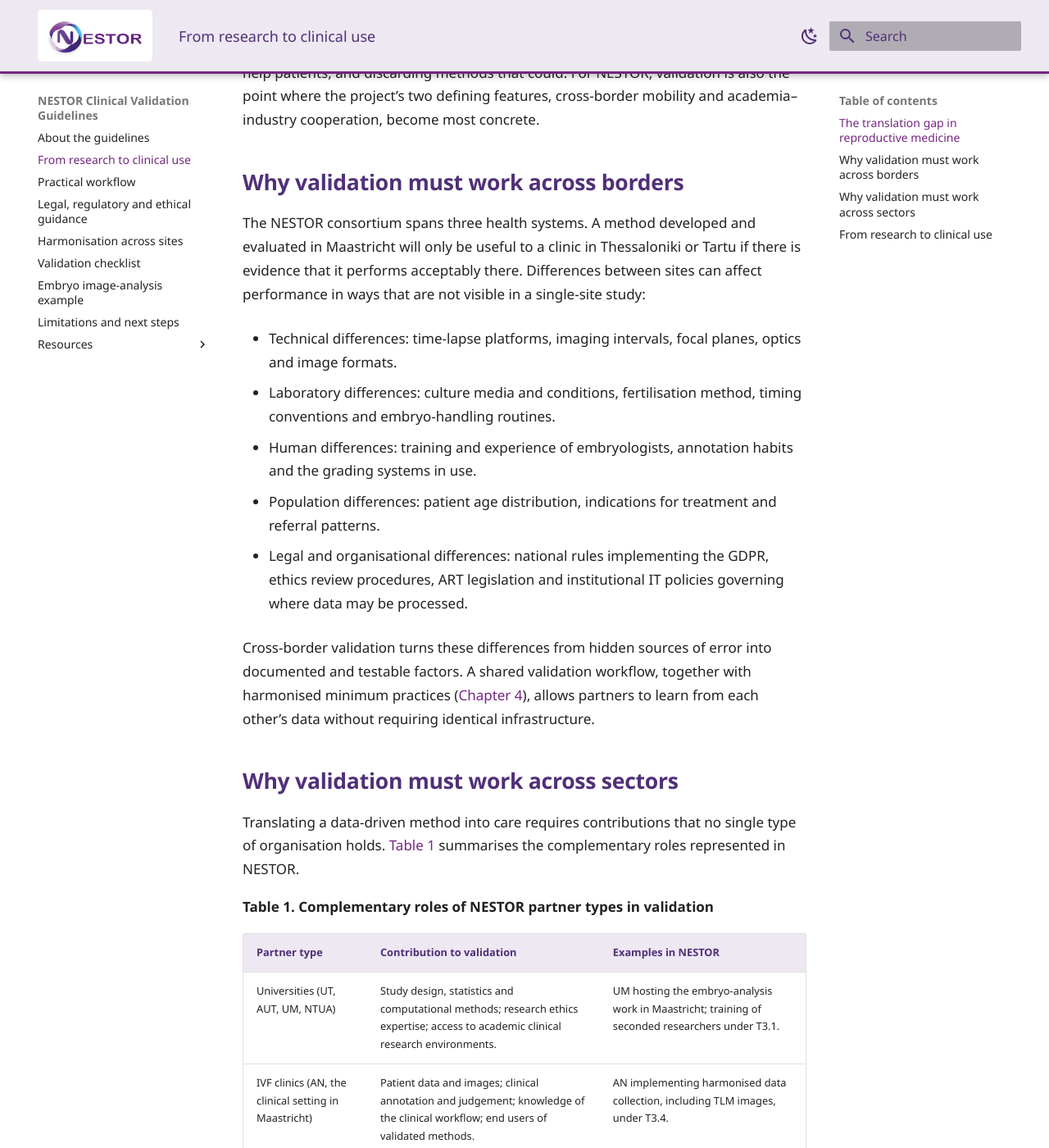
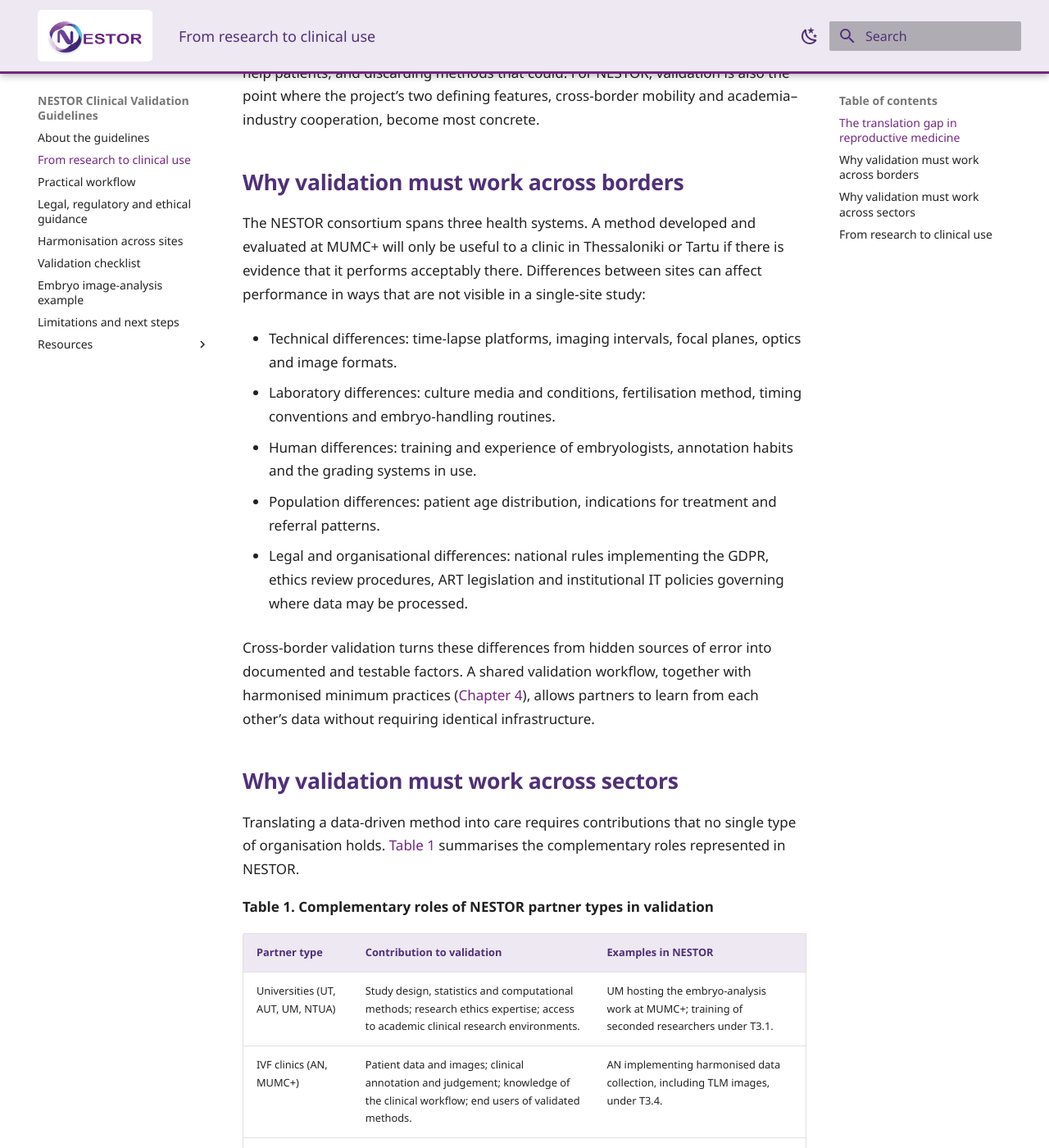
Before and after one commit to GeorgeKazakis/nestor-sops, an MkDocs documentation site: the page built from docs/clinical-translation.md, in a window 1280 px wide and 1400 px high, scrolled down 628 px. Shown: the whole window at 82% size. Built offline with MkDocs 1.6.1 and Material for MkDocs 9.7.7, drawn with Linux system fonts in a browser that asks for light colours; some of the changed text lies outside the part shown.

Commit message:
Update institution names to MUMC+ and Celvia

```diff
--- a/docs/clinical-translation.md
+++ b/docs/clinical-translation.md
@@ -12,7 +12,7 @@ Rigorous validation is how the field avoids both errors: adopting methods that d
 
 ## Why validation must work across borders
 
-The NESTOR consortium spans three health systems. A method developed and evaluated in Maastricht will only be useful to a clinic in Thessaloniki or Tartu if there is evidence that it performs acceptably there. Differences between sites can affect performance in ways that are not visible in a single-site study:
+The NESTOR consortium spans three health systems. A method developed and evaluated at MUMC+ will only be useful to a clinic in Thessaloniki or Tartu if there is evidence that it performs acceptably there. Differences between sites can affect performance in ways that are not visible in a single-site study:
 
 - Technical differences: time-lapse platforms, imaging intervals, focal planes, optics and image formats.
 
@@ -38,9 +38,9 @@ Translating a data-driven method into care requires contributions that no single
 
 | Partner type | Contribution to validation | Examples in NESTOR |
 | --- | --- | --- |
-| Universities (UT, AUT, UM, NTUA) | Study design, statistics and computational methods; research ethics expertise; access to academic clinical research environments. | UM hosting the embryo-analysis work in Maastricht; training of seconded researchers under T3.1. |
-| IVF clinics (AN, the clinical setting in Maastricht) | Patient data and images; clinical annotation and judgement; knowledge of the clinical workflow; end users of validated methods. | AN implementing harmonised data collection, including TLM images, under T3.4. |
-| Technology SMEs (INFS, CELVIA) | Software engineering and AI development; quality management systems; experience of CE marking and accredited laboratory services. | INFS carrying out the embryo image analysis; CELVIA’s ISO 15189-accredited laboratory and CE-marked IVD tests. |
+| Universities (UT, AUT, UM, NTUA) | Study design, statistics and computational methods; research ethics expertise; access to academic clinical research environments. | UM hosting the embryo-analysis work at MUMC+; training of seconded researchers under T3.1. |
+| IVF clinics (AN, MUMC+) | Patient data and images; clinical annotation and judgement; knowledge of the clinical workflow; end users of validated methods. | AN implementing harmonised data collection, including TLM images, under T3.4. |
+| Technology SMEs (INFS, Celvia) | Software engineering and AI development; quality management systems; experience of CE marking and accredited laboratory services. | INFS carrying out the embryo image analysis; Celvia’s ISO 15189-accredited laboratory and CE-marked IVD tests. |
 | Innovation campus (BMHC) | Valorisation, intellectual property and regulatory training. | Training on IP protection and IVDR applications in WP4. |
 | Advisory Board | Independent expertise in privacy law, biomedical ethics, health economics and patient perspectives. | Guidance on data protection, ethics and patient engagement. |
 
```
Also changed, not shown: README.md (+2 -2 lines), docs/abbreviations.md (+2 -2 lines), docs/embryo-image-analysis.md (+3 -3 lines), docs/harmonisation.md (+1 -1 lines), docs/index.md (+1 -1 lines), docs/regulatory-guidance.md (+1 -1 lines), 3 other files.
